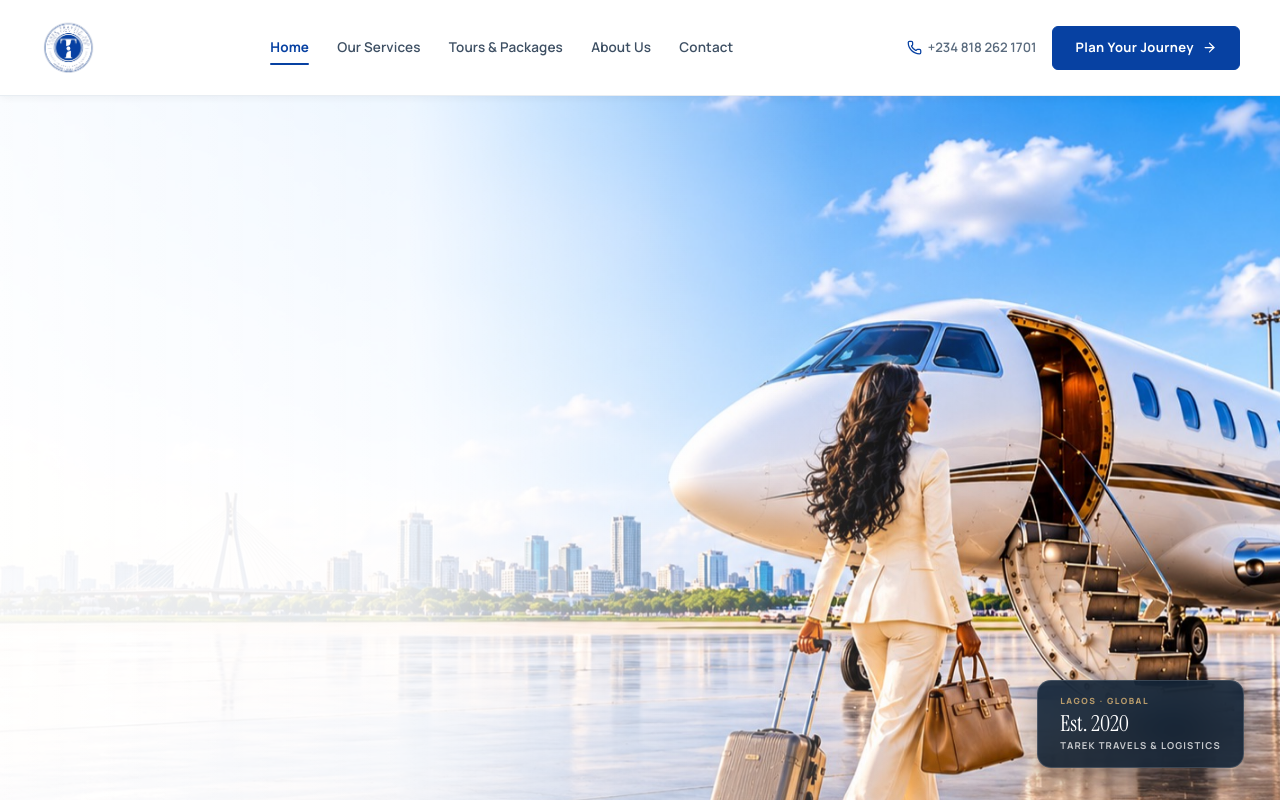
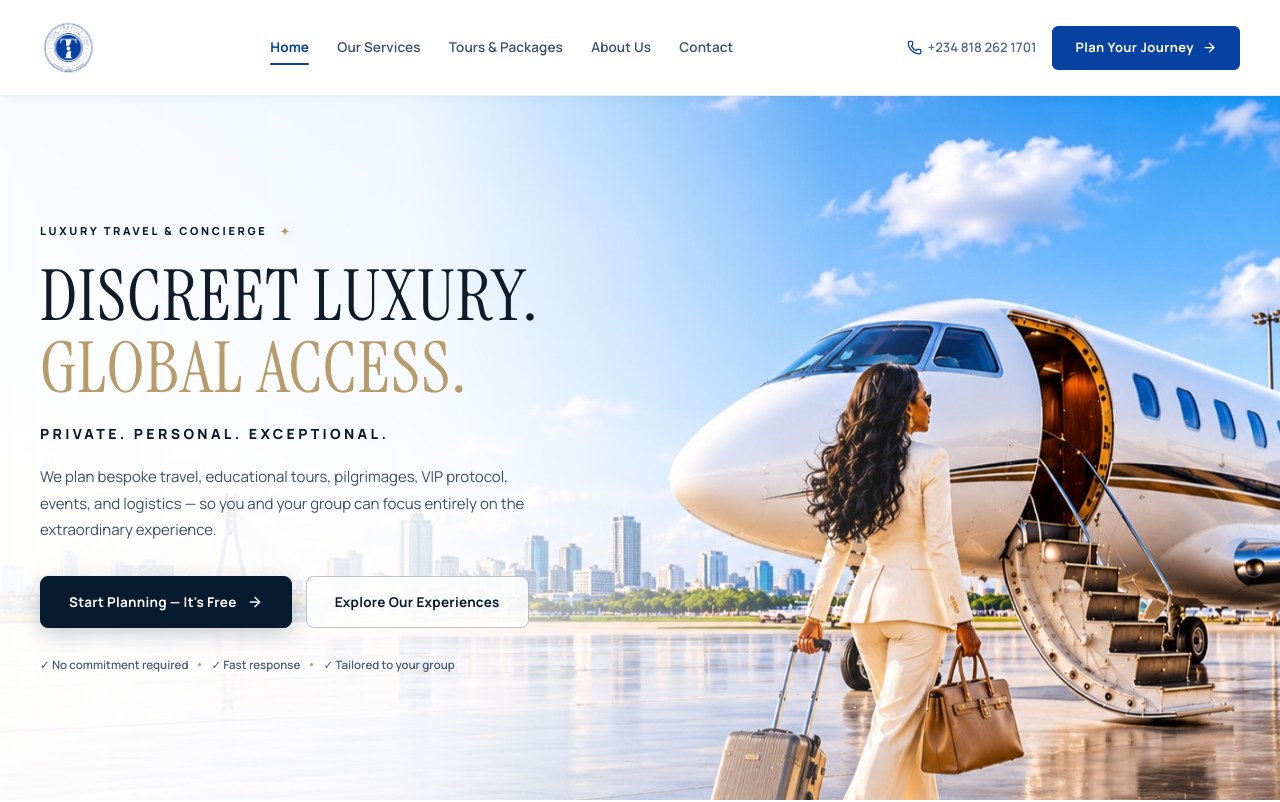
Before and after one commit to lawtg/Tarek, a React (Vite) app: page / in a window 1280 px wide. Shown: the top 802 px of the page. Built offline with nearby package versions, Linux system fonts and the light colour scheme; the HTML template or start-up script is replaced by a standard one; a web font is replaced by a local one.

Commit message:
Fix hero text visibility: add missing @keyframes hero-fade-up

```diff
--- a/src/index.css
+++ b/src/index.css
@@ -372,6 +372,10 @@
 @keyframes hero-jet-pan {
   from { transform: scale(1.04); }
   to   { transform: scale(1); }
+}
+@keyframes hero-fade-up {
+  from { opacity: 0; transform: translateY(18px); }
+  to   { opacity: 1; transform: translateY(0); }
 }
 
 /* Luminous gradient overlay: ensures razor-sharp text contrast on left, keeps right jet/traveler 100% crisp */
```
